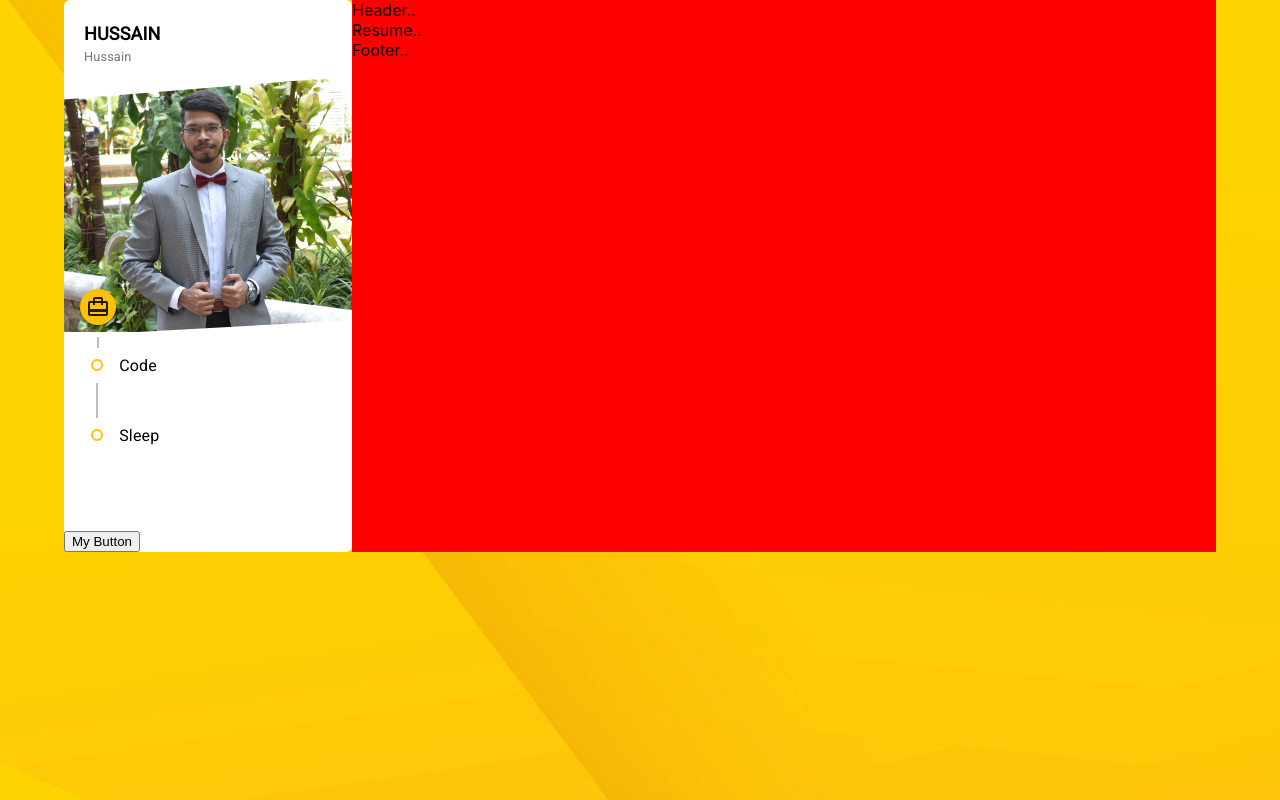
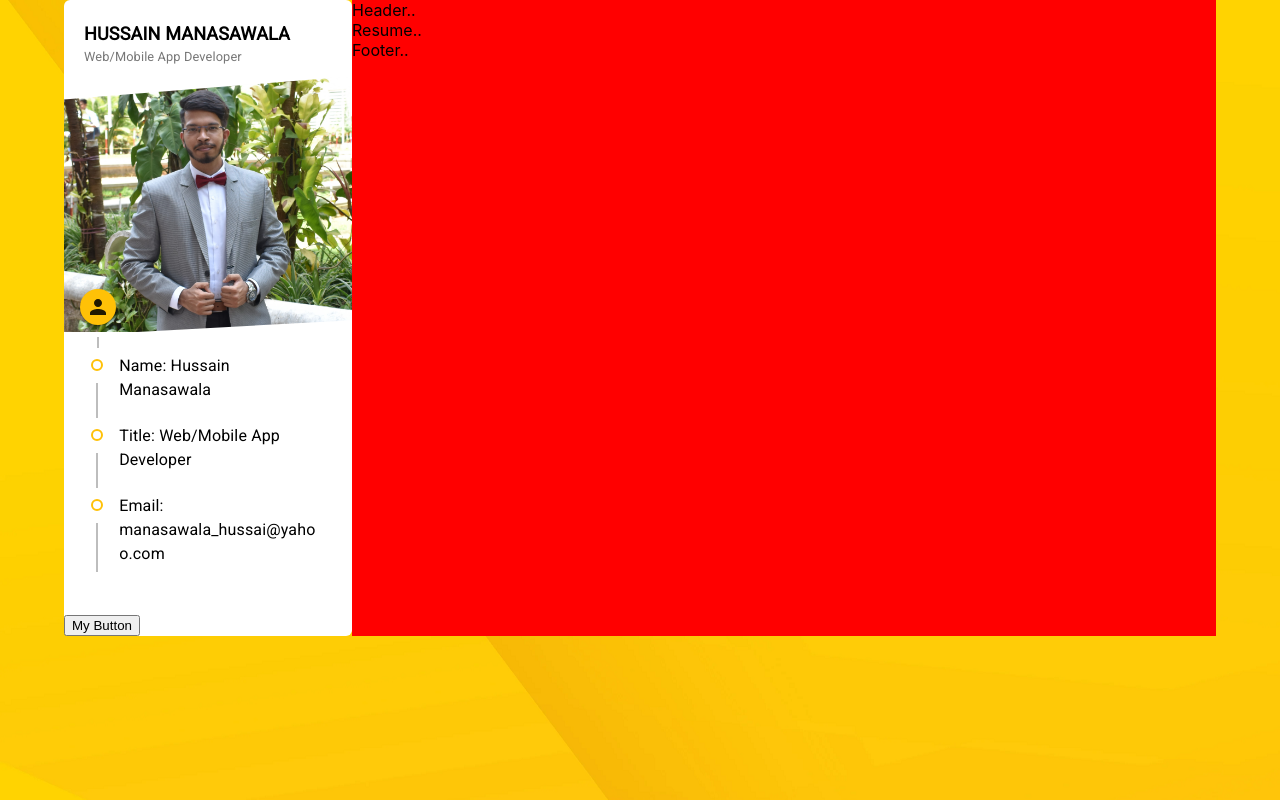
Before and after one commit to hussainmanasa/hussain-portfolio, a React (Create React App) app: page / in a window 1280 px wide. Built offline with nearby package versions, Linux system fonts and the light colour scheme.

Commit message:
Created structure for custom timeline

```diff
--- a/src/components/Profile/Profile.css
+++ b/src/components/Profile/Profile.css
@@ -38,3 +38,7 @@
 .profile-information {
   margin-top: -5rem;
 }
+
+.profile-timeline-content {
+  word-break: break-word;
+}
--- a/src/components/Profile/Profile.js
+++ b/src/components/Profile/Profile.js
@@ -2,21 +2,56 @@ import { Typography } from "@mui/material";
 import React from "react";
 import "./Profile.css";
 import displayImage from "../../assets/images/displayImage.jpg";
-import ProfileTimeline from "../Timeline/ProfileTimeline";
+import ProfileTimeline, {
+  CustomTimelineSeperator,
+} from "../Timeline/ProfileTimeline";
+import ResumeData from "../../utils/ResumeData";
+import CardTravelIcon from "@mui/icons-material/CardTravel";
+import PersonIcon from "@mui/icons-material/Person";
+import TimelineItem from "@mui/lab/TimelineItem";
+import TimelineSeparator from "@mui/lab/TimelineSeparator";
+import TimelineConnector from "@mui/lab/TimelineConnector";
+import TimelineContent from "@mui/lab/TimelineContent";
+import TimelineDot from "@mui/lab/TimelineDot";
+
+const CustomTimelineItem = ({ title, text, link }) => (
+  <TimelineItem>
+    <CustomTimelineSeperator />
+    <TimelineContent>
+      {link ? (
+        <Typography className="profile-timeline-content">
+          <span>{title}:</span>
+          <a href={link} target="_blank">
+            {text}
+          </a>
+        </Typography>
+      ) : (
+        <Typography className="profile-timeline-content">
+          <span> {title}: </span>
+          <span> {text} </span>
+        </Typography>
+      )}
+    </TimelineContent>
+  </TimelineItem>
+);
 
 const Profile = () => {
   return (
     <div className="profile container-shadow">
       <div className="profile-name">
-        <Typography className="name">Hussain</Typography>
-        <Typography className="title">Hussain</Typography>
+        <Typography className="name">{ResumeData.name}</Typography>
+        <Typography className="title">{ResumeData.title}</Typography>
       </div>
       <figure className="profile-image">
         <img src={displayImage} alt="" />
       </figure>
 
       <div className="profile-information">
-        <ProfileTimeline />
+        <ProfileTimeline icon={<PersonIcon />}>
+          <CustomTimelineItem title="Name" text={ResumeData.name} />
+          <CustomTimelineItem title="Title" text={ResumeData.title} />
+          <CustomTimelineItem title="Email" text={ResumeData.email} />
+        </ProfileTimeline>
         <br />
         <button> My Button</button>
       </div>
--- a/src/components/Timeline/ProfileTimeline.js
+++ b/src/components/Timeline/ProfileTimeline.js
@@ -8,8 +8,9 @@ import TimelineDot from "@mui/lab/TimelineDot";
 import CardTravelIcon from "@mui/icons-material/CardTravel";
 
 import "./ProfileTimeline.css";
+import { Typography } from "@mui/material";
 
-const ProfileTimeline = () => {
+const ProfileTimeline = (props) => {
   return (
     <div>
       <Timeline>
@@ -17,30 +18,26 @@ const ProfileTimeline = () => {
         <TimelineItem>
           <TimelineSeparator>
             <TimelineDot color="primary">
-              <CardTravelIcon />
+              {/* <CardTravelIcon /> */}
+              {props.icon}
             </TimelineDot>
             <TimelineConnector />
           </TimelineSeparator>
-          <TimelineContent>{/* <CardTravelIcon /> */}</TimelineContent>
+          <TimelineContent>
+            <Typography variant="h6">{props.title}</Typography>
+          </TimelineContent>
         </TimelineItem>
-
-        {/** Items */}
-        <TimelineItem>
-          <TimelineSeparator>
-            <TimelineDot variant="outlined" color="primary" />
-            <TimelineConnector />
-          </TimelineSeparator>
-          <TimelineContent>Code</TimelineContent>
-        </TimelineItem>
-        <TimelineItem>
-          <TimelineSeparator>
-            <TimelineDot variant="outlined" color="primary" />
-          </TimelineSeparator>
-          <TimelineContent>Sleep</TimelineContent>
-        </TimelineItem>
+        {props.children}
       </Timeline>
     </div>
   );
 };
 
+export const CustomTimelineSeperator = () => (
+  <TimelineSeparator>
+    <TimelineDot variant="outlined" color="primary" />
+    <TimelineConnector />
+  </TimelineSeparator>
+);
+
 export default ProfileTimeline;
--- /dev/null
+++ b/src/utils/ResumeData.js
@@ -0,0 +1,35 @@
+import FacebookIcon from "@mui/icons-material/Facebook";
+import GitHubIcon from "@mui/icons-material/GitHub";
+import InstagramIcon from "@mui/icons-material/Instagram";
+import LinkedInIcon from "@mui/icons-material/LinkedIn";
+
+export default {
+  name: "Hussain Manasawala",
+  title: "Web/Mobile App Developer",
+  birthday: "22nd July 1997",
+  email: "manasawala_hussai@yahoo.com",
+  job: "Tata Consultancy Services",
+  phone: "+91 9920973313",
+  socials: {
+    fb: {
+      link: "https://www.facebook.com/hussain.manasawala.52/",
+      text: "Facebook Link",
+      icon: <FacebookIcon />,
+    },
+    git: {
+      link: "https://github.com/hussainmanasa",
+      text: "Github Link",
+      icon: <GitHubIcon />,
+    },
+    insta: {
+      link: "https://www.instagram.com/mr.nullpointer/",
+      text: "Instagram Link",
+      icon: <InstagramIcon />,
+    },
+    linkedIn: {
+      link: "https://www.linkedin.com/in/hussain-manasawala/",
+      text: "LinkedIn Link",
+      icon: <LinkedInIcon />,
+    },
+  },
+};
```
